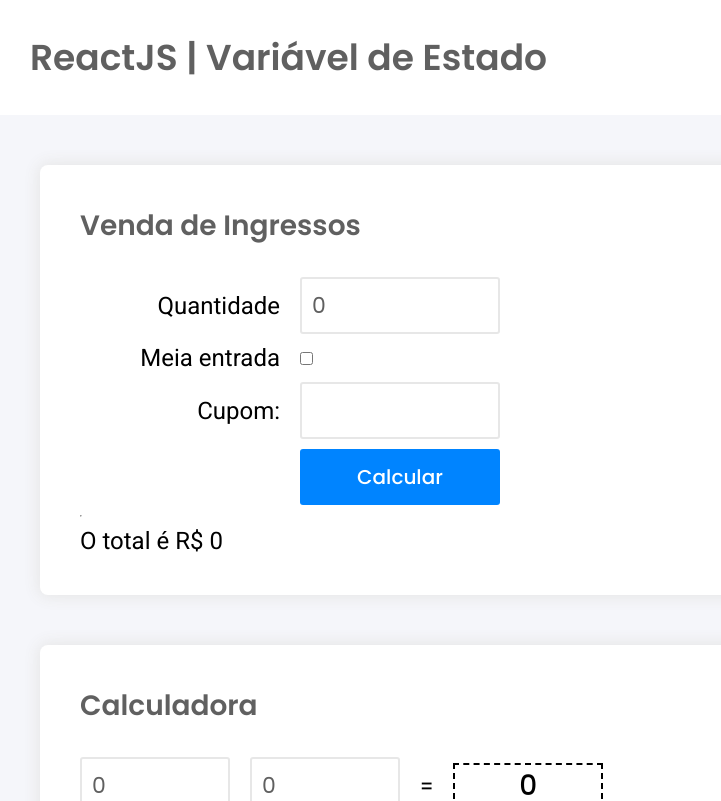
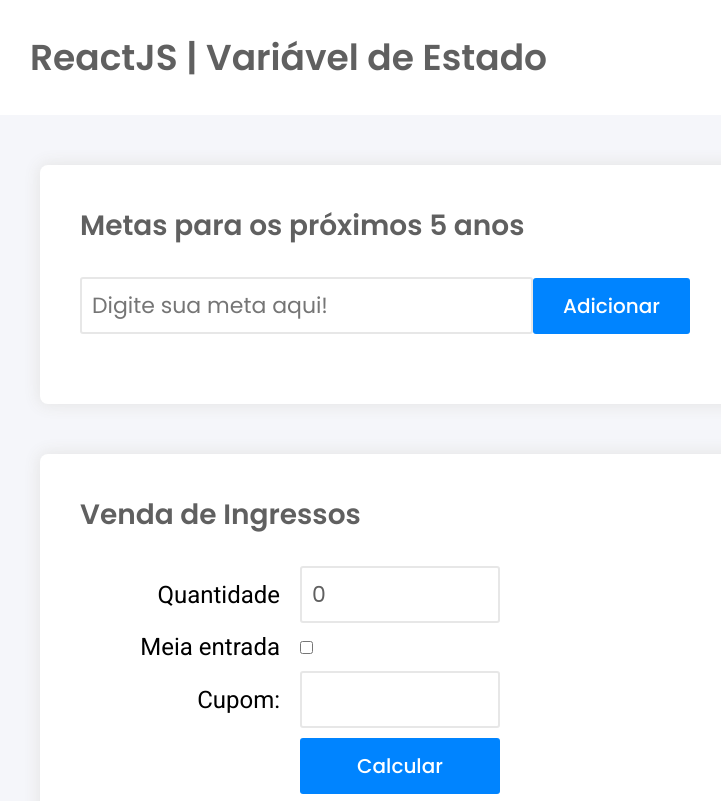
Before and after one commit to SanLeoAgo/curso-reactjs, a React (Create React App) app: page /varestado in a window 1280 px wide. Shown: the top 801 px of the page, without its empty margins (20-741 px from the left). Built offline with nearby package versions, Linux system fonts and the light colour scheme; a web font is replaced by a local one.

Commit message:
17/05/2025

```diff
--- a/src/pages/varEstado/index.jsx
+++ b/src/pages/varEstado/index.jsx
@@ -1,26 +1,30 @@
 import './index.scss'
 import { useState } from 'react';
-import {tratarNumero} from'../../utils/conversao'
-import {calcularTotalIngresso} from '../../services/ingresso'
+import { tratarNumero } from '../../utils/conversao'
+import { calcularTotalIngresso } from '../../services/ingresso'
 
 export default function VarEstado() {
     //Variáveis de estado
     // const[nome_da_variável,método para alterar o valor da variável]=valor inicial da variável(0);
     const [contador, setContador] = useState(0);
-    const [tituloS2,setTituloS2]=useState('Oie');
-    const [tituloS3,setTituloS3]=useState('Escolha um item');
-    const [marcouOpcaoS4,setmarcouOpcaoS4]=useState(false);
-    const [tituloS5,setTituloS5]=useState('Oie');
-    const [descricaoS5,setDescricaoS5]=useState('Oie');
+    const [tituloS2, setTituloS2] = useState('Oie');
+    const [tituloS3, setTituloS3] = useState('Escolha um item');
+    const [marcouOpcaoS4, setmarcouOpcaoS4] = useState(false);
+    const [tituloS5, setTituloS5] = useState('Oie');
+    const [descricaoS5, setDescricaoS5] = useState('Oie');
 
-    const [num1,setNum1]=useState(0);
-    const [num2,setNum2]=useState(0);
-    const [res,setRes]= useState(0);
+    const [num1, setNum1] = useState(0);
+    const [num2, setNum2] = useState(0);
+    const [res, setRes] = useState(0);
 
-    const [qtdIng,setQtdIng]= useState(0);
-    const [meioIng,setMeioIng]= useState(false);
-    const [cupom,setCupom]= useState('');
-    const [totalIng,setTotalIng]= useState(0);
+    const [qtdIng, setQtdIng] = useState(0);
+    const [meioIng, setMeioIng] = useState(false);
+    const [cupom, setCupom] = useState('');
+    const [totalIng, setTotalIng] = useState(0);
+
+    const [novaMeta, setNovaMeta] = useState('');
+    const [listaMetas, setListaMetas] = useState([]);
+    const [editando, setEditando] = useState(-1);
 
     // let contador = 0;
     function aumentar() {
@@ -36,16 +40,55 @@ export default function VarEstado() {
 
     }
 
-   function somar(){
-    let soma = tratarNumero(num1) + tratarNumero(num2);
-    return setRes(soma);
-   }
+    function somar() {
+        let soma = tratarNumero(num1) + tratarNumero(num2);
+        return setRes(soma);
+    }
 
-   function calcularIngresso(){
-   let tot =calcularTotalIngresso(qtdIng,meioIng,cupom)
+    function calcularIngresso() {
+        let tot = calcularTotalIngresso(qtdIng, meioIng, cupom)
 
         setTotalIng(tot);
-   }
+    }
+
+    function adicionarMeta() {
+        //não funciona no react pois precisamos usar o método setListaMetas para adicionar ao vetor
+        // listaMetas.push(novaMeta);
+        //criou um vetor novo e clona os valores listasMetas
+        if (novaMeta !== '') {
+            if (editando === -1) {
+                setListaMetas([...listaMetas, novaMeta]);
+                //setNovaMeta está vinculada ao input qnd eu altero a variável eu altero o input e vice e versa
+                setNovaMeta('');
+            }else{
+                //a variável editando é alterada na função alterarMeta
+                listaMetas[editando] =novaMeta;
+                setListaMetas([...listaMetas]);
+                //limpa a caixa
+                setNovaMeta('');
+                //volta o valor de editando para -1. Caso contrário
+                // vc vai ficar editando indefinitamente qnd for adicionar um novo valor
+                setEditando(-1);
+            }
+
+        }
+
+    }
+    function teclaApertada(e) {
+        if (e.key === 'Enter') {
+            adicionarMeta();
+        }
+    }
+    function removerMeta(pos) {
+        listaMetas.splice(pos, 1);
+        setListaMetas([...listaMetas]);
+        alert(`Item na posição ${pos} foi removido`);
+    }
+    function alterarMeta(pos) {
+        //pega a posição e o valor na ul que quero alterar
+        setNovaMeta(listaMetas[pos]);
+        setEditando(pos);
+    }
 
     return (
 
@@ -54,20 +97,45 @@ export default function VarEstado() {
                 <h1>ReactJS | Variável de Estado</h1>
             </header>
 
+            <div className='secao metas'>
+                <h1>Metas para os próximos 5 anos</h1>
+
+                <div className='entrada'>
+                    <input type="text" placeholder='Digite sua meta aqui!'
+                        onKeyUp={teclaApertada} value={novaMeta}
+                        onChange={e => setNovaMeta(e.target.value)} />
+
+                    <button onClick={adicionarMeta}>Adicionar</button>
+                </div>
+
+                <ul>
+                    {listaMetas.map((item, pos) =>
+                        <li key={pos}>
+                            <i className="fa-regular fa-pen-to-square" onClick={() => alterarMeta(pos)}></i>&nbsp;
+                            {/* Não  dá para usar onClique diteto para remover um item da lista,
+                            pois a funcão nescessira de receber um parâmetro que é a posição*/}
+                            <i className="fa-solid fa-trash-can" onClick={() => removerMeta(pos)}></i>&nbsp;
+                            {item}
+                        </li>
+                    )}
+                </ul>
+
+            </div>
+
             <div className='secao ingresso'>
                 <h1>Venda de Ingressos</h1>
                 <div className='entrada'>
                     <div>
                         <label >Quantidade</label>
-                        <input type="text" value={qtdIng} onChange={e=>setQtdIng(e.target.value)}/>
+                        <input type="text" value={qtdIng} onChange={e => setQtdIng(e.target.value)} />
                     </div>
                     <div>
                         <label>Meia entrada</label>
-                        <input type="checkbox" checked={meioIng} onChange={e=>setMeioIng(e.target.checked)}/>
+                        <input type="checkbox" checked={meioIng} onChange={e => setMeioIng(e.target.checked)} />
                     </div>
                     <div>
                         <label>Cupom:</label>
-                        <input type="text" value={cupom} onChange={e=>setCupom(e.target.value)}/>
+                        <input type="text" value={cupom} onChange={e => setCupom(e.target.value)} />
                     </div>
                     <div>
                         {/* &nbsp; espaço vazio*/}
@@ -84,14 +152,12 @@ export default function VarEstado() {
 
             </div>
 
-
-
             <div className='secao calculadora'>
                 <h1>Calculadora</h1>
                 <div className='entrada'>
                     {/* Criando o vincula das variáveis de estado com o input */}
-                    <input type="text" value={num1} onChange={e=>setNum1(e.target.value)}/>
-                    <input type="text" value={num2} onChange={e=>setNum2(e.target.value)}/>
+                    <input type="text" value={num1} onChange={e => setNum1(e.target.value)} />
+                    <input type="text" value={num2} onChange={e => setNum2(e.target.value)} />
                     <div>=</div>
                     <div className='res' >{res}</div>
                 </div>
@@ -110,12 +176,12 @@ export default function VarEstado() {
 
             <div className='secao'>
                 <h1>{tituloS2}</h1>
-                <input type="text" value={tituloS2} onChange={e=>setTituloS2(e.target.value)}/>
+                <input type="text" value={tituloS2} onChange={e => setTituloS2(e.target.value)} />
             </div>
 
             <div className='secao'>
                 <h1>{tituloS3}</h1>
-                <select onChange={e=>setTituloS3(e.target.value)}>
+                <select onChange={e => setTituloS3(e.target.value)}>
                     <option>Selecione</option>
                     <option>JavaScript</option>
                     <option>HTML/CSS</option>
@@ -124,16 +190,16 @@ export default function VarEstado() {
             </div>
 
             <div className='secao'>
-                <h1>Programar é lindezinha? {marcouOpcaoS4 ? 'Sim':'Não'}</h1>
-                <input type="checkbox" checked={marcouOpcaoS4} onChange={e=>setmarcouOpcaoS4(e.target.checked)}/>Programar é lindezinha?
+                <h1>Programar é lindezinha? {marcouOpcaoS4 ? 'Sim' : 'Não'}</h1>
+                <input type="checkbox" checked={marcouOpcaoS4} onChange={e => setmarcouOpcaoS4(e.target.checked)} />Programar é lindezinha?
             </div>
 
             <div className='secao'>
                 <h1>{tituloS5}</h1>
 
-                <input type="text" value={descricaoS5} onChange={e=> setDescricaoS5(e.target.value)}/>
+                <input type="text" value={descricaoS5} onChange={e => setDescricaoS5(e.target.value)} />
 
-                <button onClick={()=>setTituloS5(descricaoS5)}>Alterar</button>
+                <button onClick={() => setTituloS5(descricaoS5)}>Alterar</button>
             </div>
 
         </div>
--- a/src/pages/varEstado/index.scss
+++ b/src/pages/varEstado/index.scss
@@ -62,4 +62,12 @@
             }
         }
     }
+    .metas{
+       .entrada{
+        margin: 30px 0px;
+       }
+       ul{
+        list-style-type: none;
+       }
+    }
 }
```
